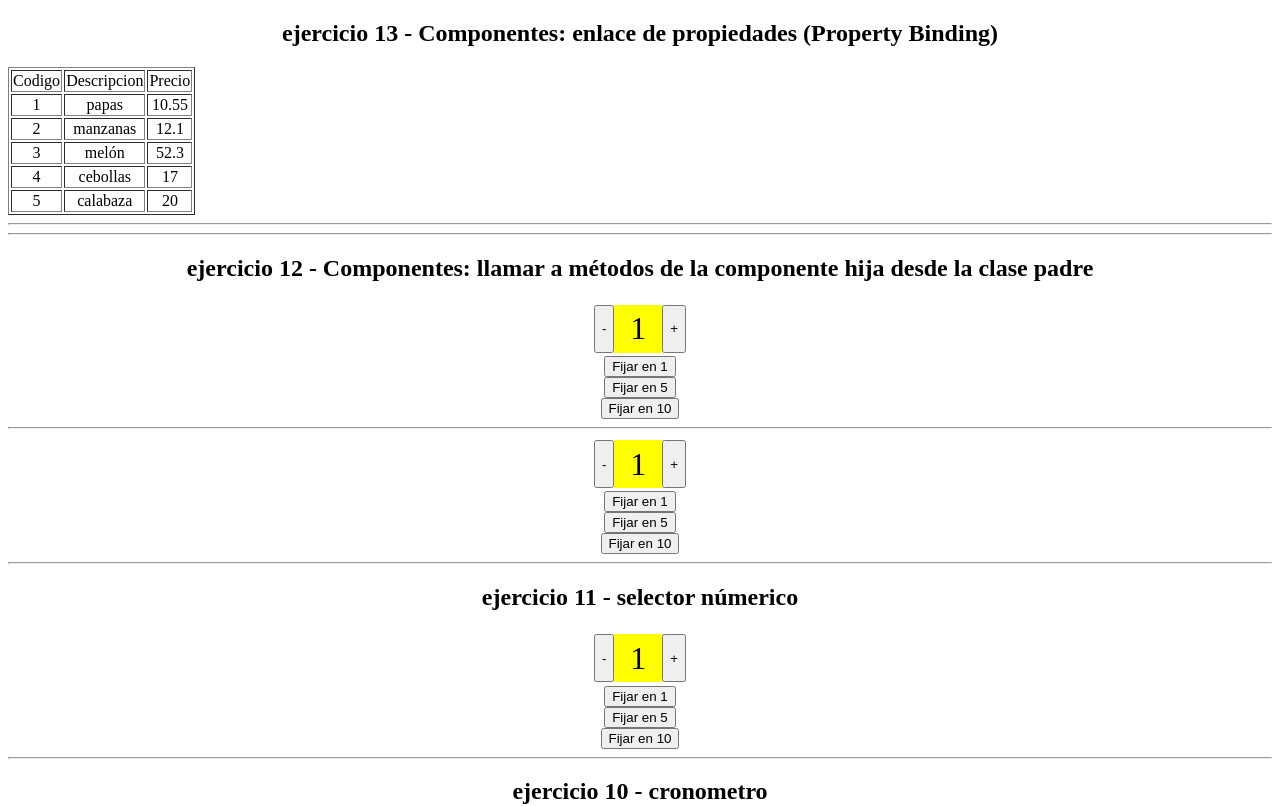
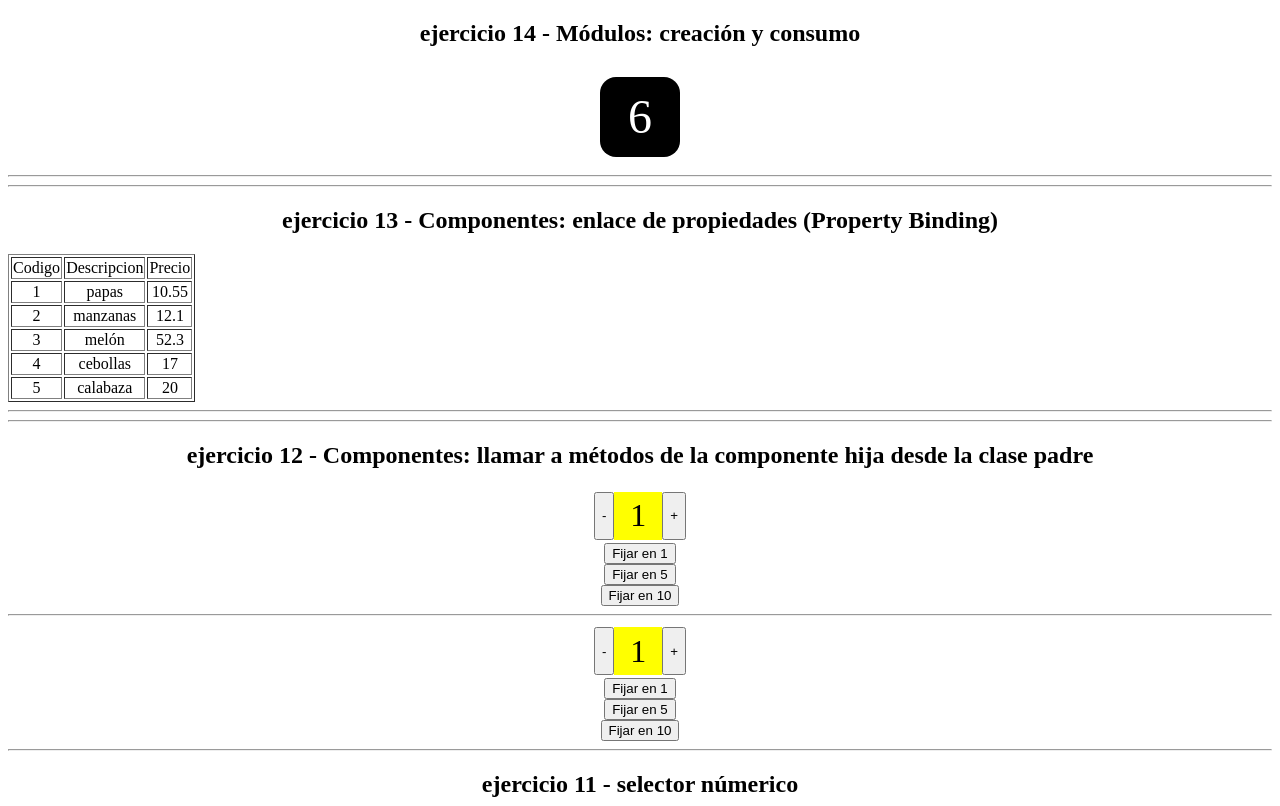
Before and after one commit to citlas/programacionYa, an Angular app: page / in a window 1280 px wide. Shown: the top 806 px of the page. Built offline with nearby package versions, Linux system fonts and the light colour scheme.

Commit message:
Done - "14 - Módulos: creación y consumo"

```diff
--- a/src/app/app.component.html
+++ b/src/app/app.component.html
@@ -1,3 +1,9 @@
+<div style="text-align: center">
+  <h2>ejercicio 14 - Módulos: creación y consumo</h2>
+  <app-dado2 valor="6"></app-dado2>
+  <hr><hr>
+</div>
+
 <div style="text-align: center">
   <h2>ejercicio 13 - Componentes: enlace de propiedades (Property Binding)</h2>
   <app-listadoarticulos [datos]="articulos"></app-listadoarticulos>
--- a/src/app/app.module.ts
+++ b/src/app/app.module.ts
@@ -9,6 +9,7 @@ import { DadoEj9Component } from './dado-ej9/dado-ej9.component';
 import { CronometroComponent } from './cronometro/cronometro.component';
 import { SelectornumericoComponent } from './selectornumerico/selectornumerico.component';
 import { ListadoarticulosComponent } from './listadoarticulos/listadoarticulos.component';
+import { ElementosModule } from './elementos/elementos.module';
 
 @NgModule({
   declarations: [
@@ -22,7 +23,8 @@ import { ListadoarticulosComponent } from './listadoarticulos/listadoarticulos.c
   imports: [
     BrowserModule,
     AppRoutingModule,
-    FormsModule
+    FormsModule,
+    ElementosModule
   ],
   providers: [],
   bootstrap: [AppComponent]
--- /dev/null
+++ b/src/app/elementos/dado2/dado2.component.css
@@ -0,0 +1,12 @@
+.forma {
+    width: 5rem;
+    height: 5rem;
+    font-size: 3rem;
+    color:white;
+    background-color: black;
+    border-radius: 1rem;
+    display: inline-flex;
+    justify-content: center;
+    align-items: center;
+    margin:10px;
+  }
--- /dev/null
+++ b/src/app/elementos/dado2/dado2.component.html
@@ -0,0 +1,3 @@
+<div class="forma">
+    {{valor}}
+</div>
--- /dev/null
+++ b/src/app/elementos/dado2/dado2.component.ts
@@ -0,0 +1,16 @@
+import { Component, OnInit, Input } from '@angular/core';
+
+@Component({
+  selector: 'app-dado2',
+  templateUrl: './dado2.component.html',
+  styleUrls: ['./dado2.component.css']
+})
+export class Dado2Component implements OnInit {
+@Input() valor: number;
+
+  constructor() { }
+
+  ngOnInit() {
+  }
+
+}
```
Also changed, not shown: src/app/elementos/elementos.module.ts (added, +12 -0 lines), 1 other file (tests, documents, lock files or other folders).
